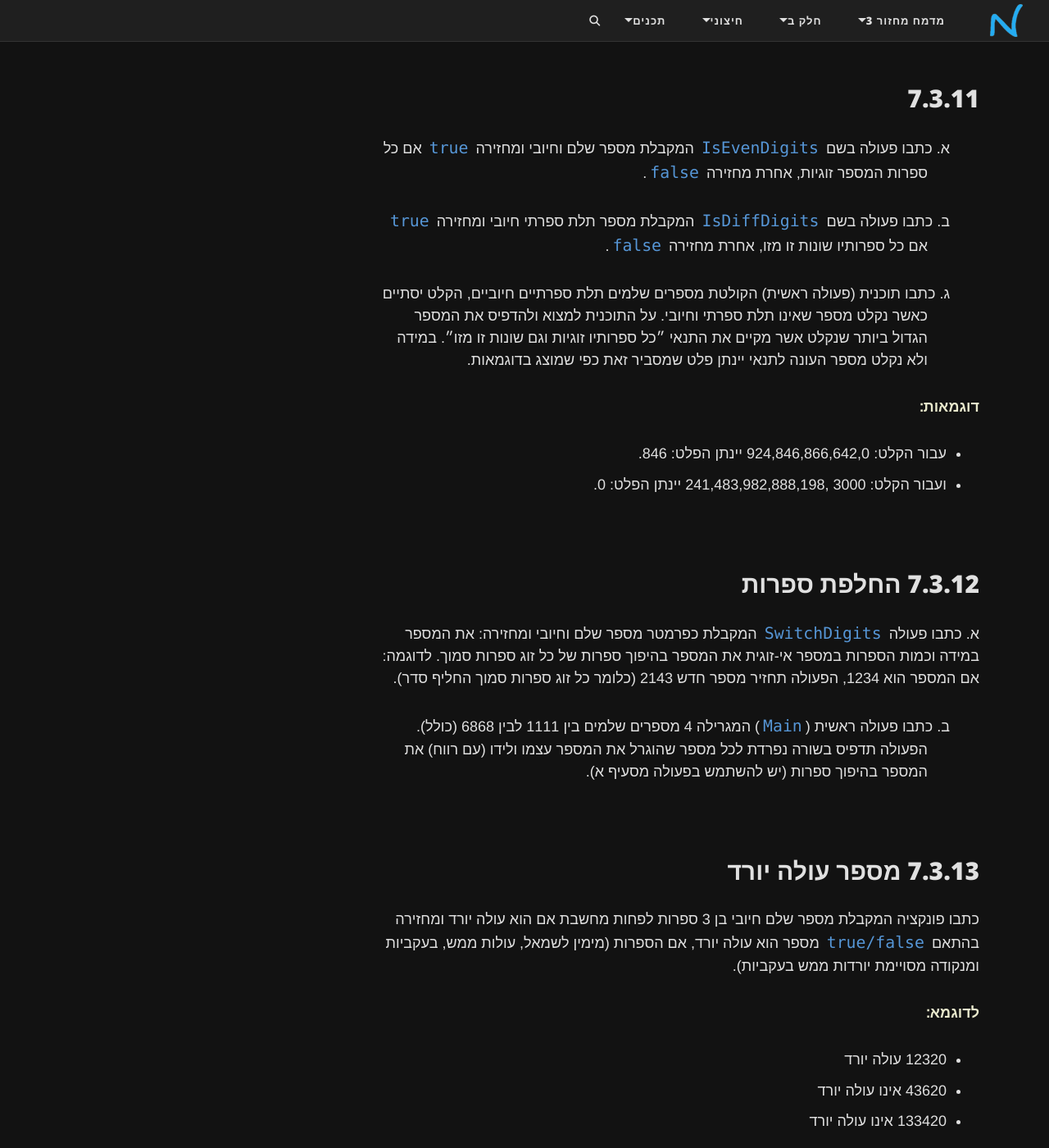
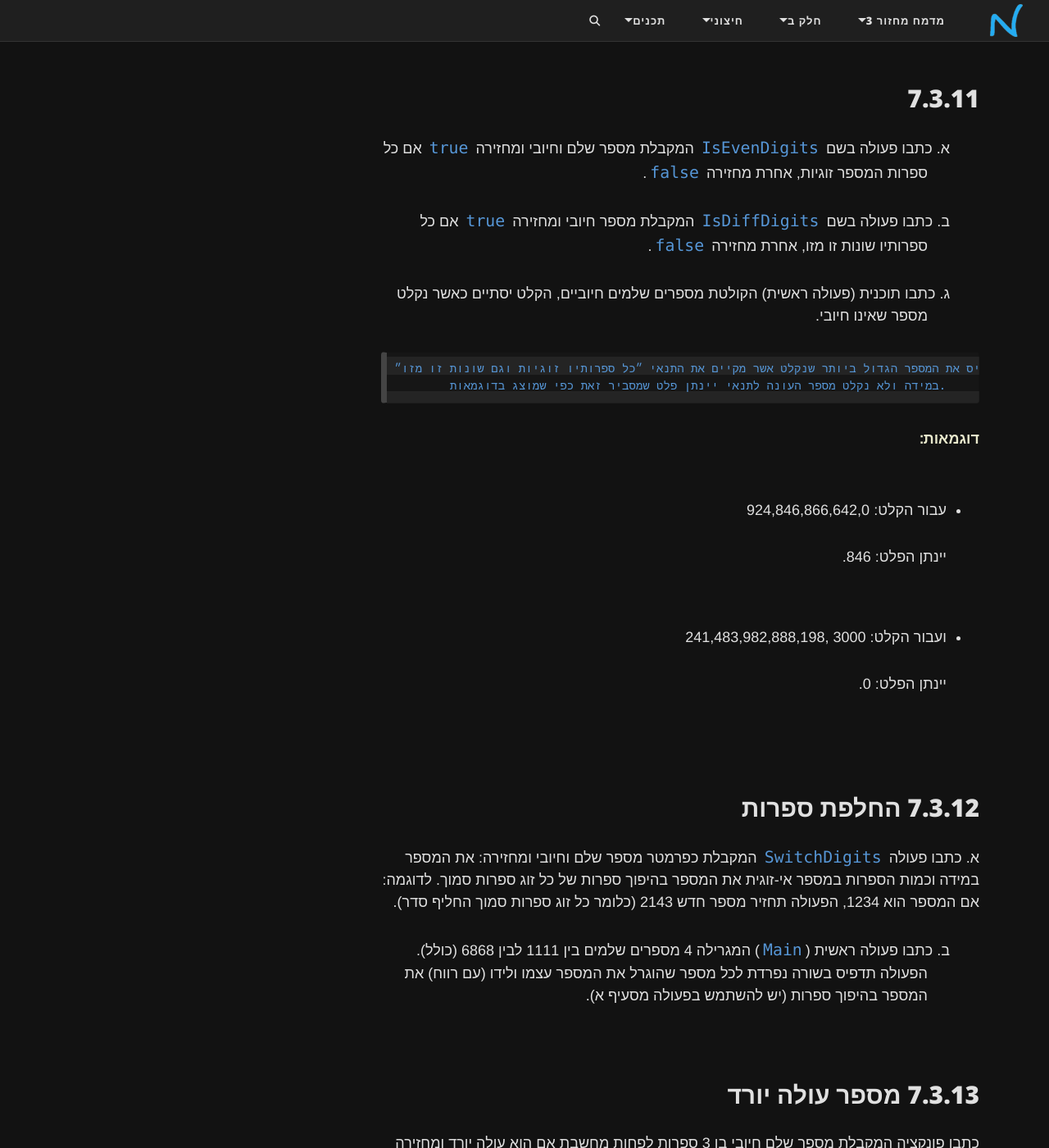
Before and after one commit to 3strategy/BeautifulYesodot, a Jekyll site: the page built from cs2/Chapter7Ex7.3.md, in a window 1280 px wide and 1400 px high, scrolled down 5934 px. Shown: the whole window at 82% size. Built offline with Jekyll 4.4.1, drawn with Linux system fonts in a browser that asks for light colours; comment, search, counter and statistics services are not loaded.

Commit message:
update to 7.3

```diff
--- a/cs2/Chapter7Ex7.3.md
+++ b/cs2/Chapter7Ex7.3.md
@@ -290,17 +290,20 @@ class Program
 א. כתבו פעולה בשם `IsEvenDigits` המקבלת מספר שלם וחיובי ומחזירה `true` אם כל ספרות המספר זוגיות, אחרת מחזירה `false`.
 
 {: .subq}
-ב. כתבו פעולה בשם `IsDiffDigits` המקבלת מספר תלת ספרתי חיובי ומחזירה `true` אם כל ספרותיו שונות זו מזו, אחרת מחזירה `false`.
+ב. כתבו פעולה בשם `IsDiffDigits` המקבלת מספר חיובי ומחזירה `true` אם כל ספרותיו שונות זו מזו, אחרת מחזירה `false`.
 
 {: .subq}
-ג. 	כתבו תוכנית (פעולה ראשית) הקולטת מספרים שלמים תלת ספרתיים חיוביים, הקלט יסתיים כאשר נקלט מספר שאינו תלת ספרתי וחיובי.
- 	על התוכנית למצוא ולהדפיס את המספר הגדול ביותר שנקלט אשר מקיים את התנאי ״כל ספרותיו זוגיות וגם שונות זו מזו״.
+ג. 	כתבו תוכנית (פעולה ראשית) הקולטת מספרים שלמים חיוביים, הקלט יסתיים כאשר נקלט מספר שאינו חיובי.
+
+    על התוכנית למצוא ולהדפיס את המספר הגדול ביותר שנקלט אשר מקיים את התנאי ״כל ספרותיו זוגיות וגם שונות זו מזו״.
  	במידה ולא נקלט מספר העונה לתנאי יינתן פלט שמסביר זאת כפי שמוצג בדוגמאות.
 
 **דוגמאות:**
 - עבור הקלט: 924,846,866,642,0
+
     יינתן הפלט: 846.
 - ועבור הקלט: 3000 ,241,483,982,888,198
+
     יינתן הפלט: 0.
 
 ## 7.3.12 החלפת ספרות
```
